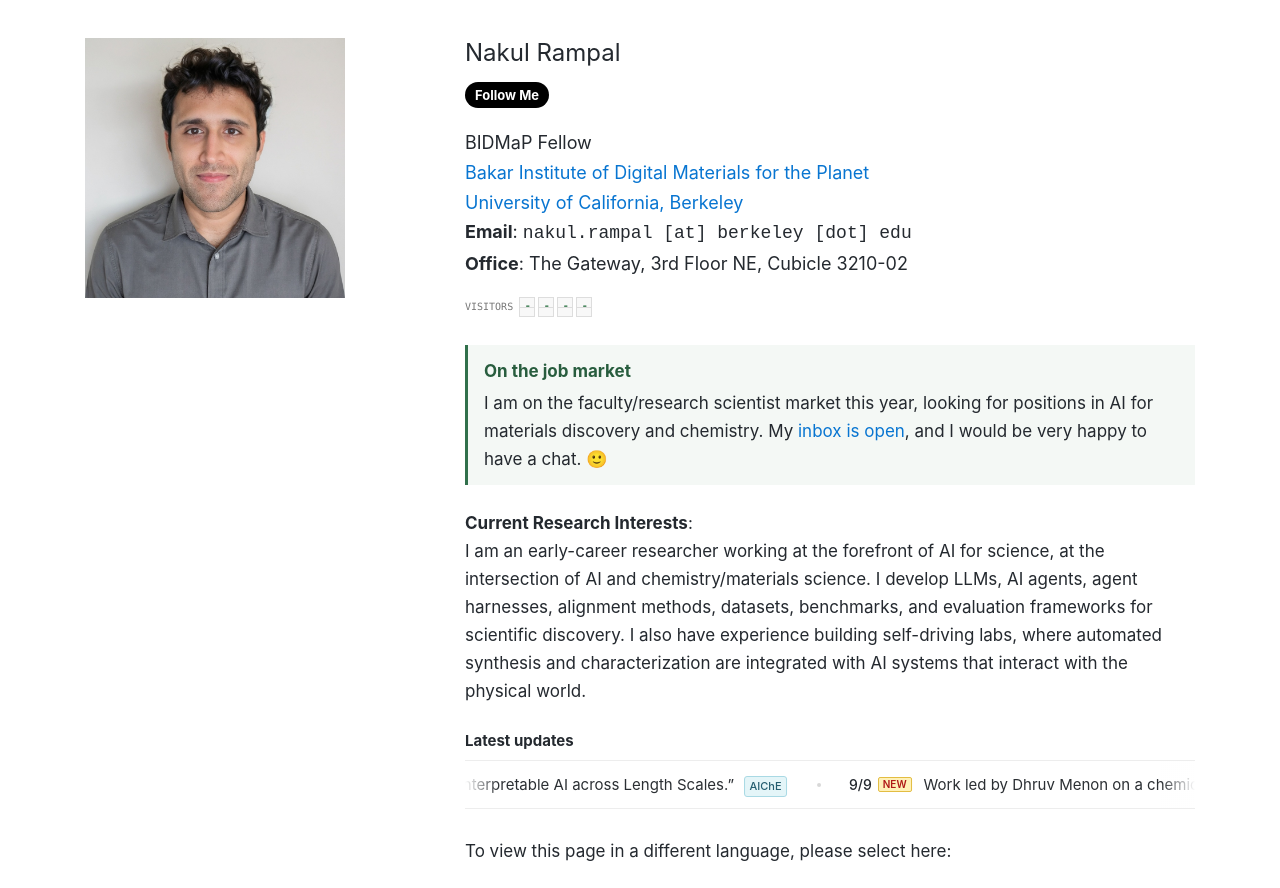
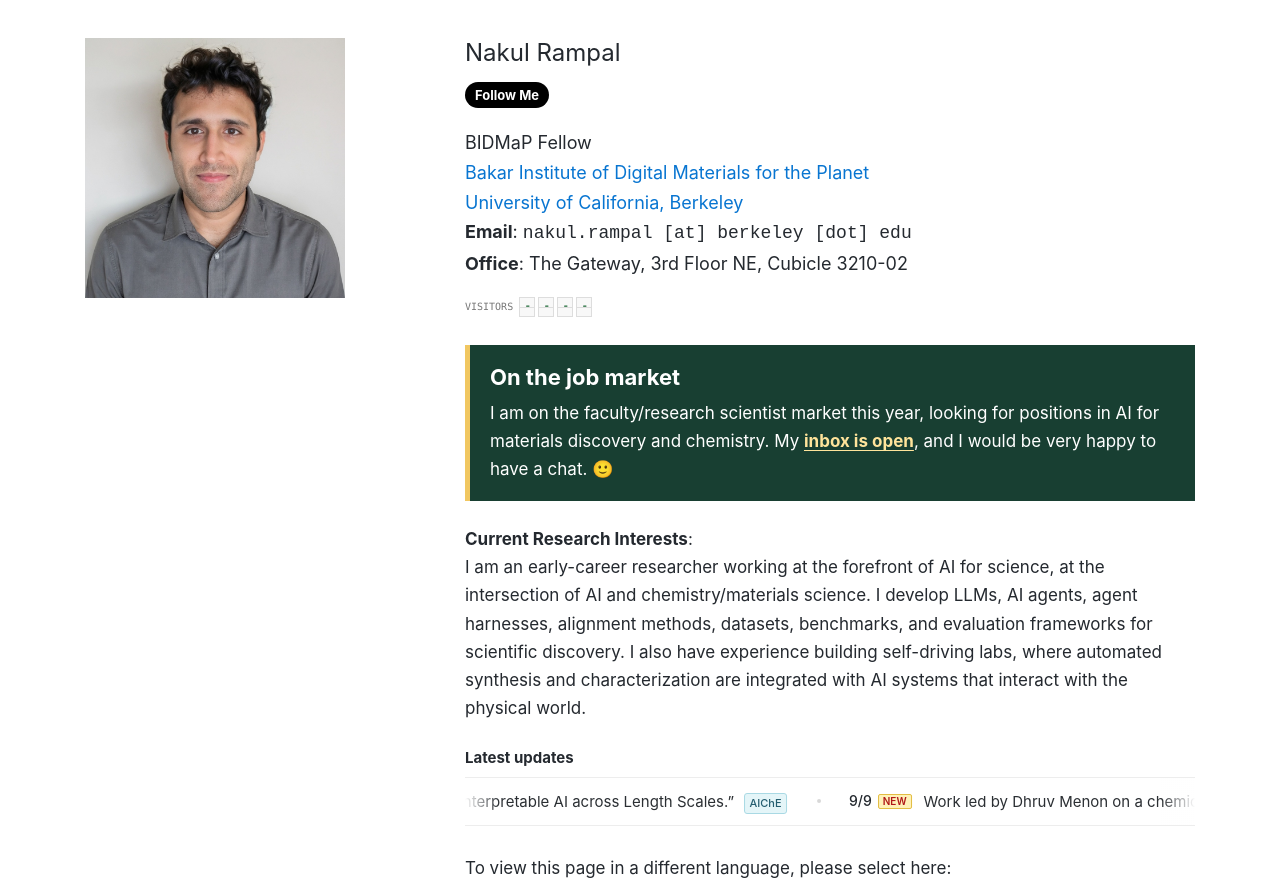
Before and after one commit to nakulrampal/nakulrampal.github.io, a plain HTML site: page index.html in a window 1280 px wide. Shown: the top 888 px of the page. Drawn offline with Linux system fonts and the light colour scheme; no server answers.

Commit message:
Make job-market statement more prominent

```diff
--- a/css/style.css
+++ b/css/style.css
@@ -179,15 +179,31 @@ tt {
 
 .job-market-statement {
     margin: 24px 0;
-    padding: 12px 16px;
-    border-left: 3px solid #31704b;
-    background: #f4f8f5;
+    padding: 18px 20px;
+    border-left: 5px solid #f1c761;
+    color: #fff;
+    background: #183f32;
 }
 
 .job-market-statement strong {
     display: block;
-    margin-bottom: 4px;
-    color: #285d3e;
+    margin-bottom: 8px;
+    color: #fff;
+    font-size: 22px;
+    font-weight: 700;
+    line-height: 1.3;
+}
+
+.job-market-statement a {
+    color: #ffe49b;
+    font-weight: 650;
+    text-decoration: underline;
+    text-underline-offset: 3px;
+}
+
+.job-market-statement a:hover,
+.job-market-statement a:focus {
+    color: #fff;
 }
 
 .retro-visitor-counter {
--- a/index.html
+++ b/index.html
@@ -93,7 +93,7 @@
     }
     </script>
     <link rel="stylesheet" href="css/bootstrap.min.css" media="screen">
-    <link rel="stylesheet" type="text/css" media="screen,print" href="css/style.css?v=20261121" />
+    <link rel="stylesheet" type="text/css" media="screen,print" href="css/style.css?v=20261121b" />
 	<link rel="icon" type="image/jpeg" href="./images/profile-picture-latest.jpg">
 </head>
 
```
